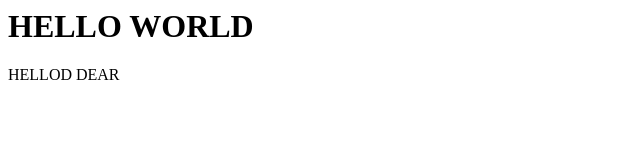
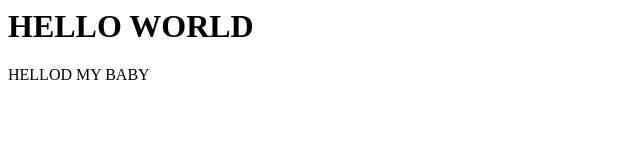
Before and after one commit to Fisto12/git-1, a plain HTML site: page index.html in a window 1280 px wide. Shown: the full height of the page, 0-640 px from the left. Drawn offline with Linux system fonts and the light colour scheme.

Commit message:
added new lines

```diff
--- a/index.html
+++ b/index.html
@@ -1,2 +1,2 @@
 <h1>HELLO WORLD</h1>
-<p>HELLOD DEAR</p>
+<p>HELLOD MY BABY</p>
```
